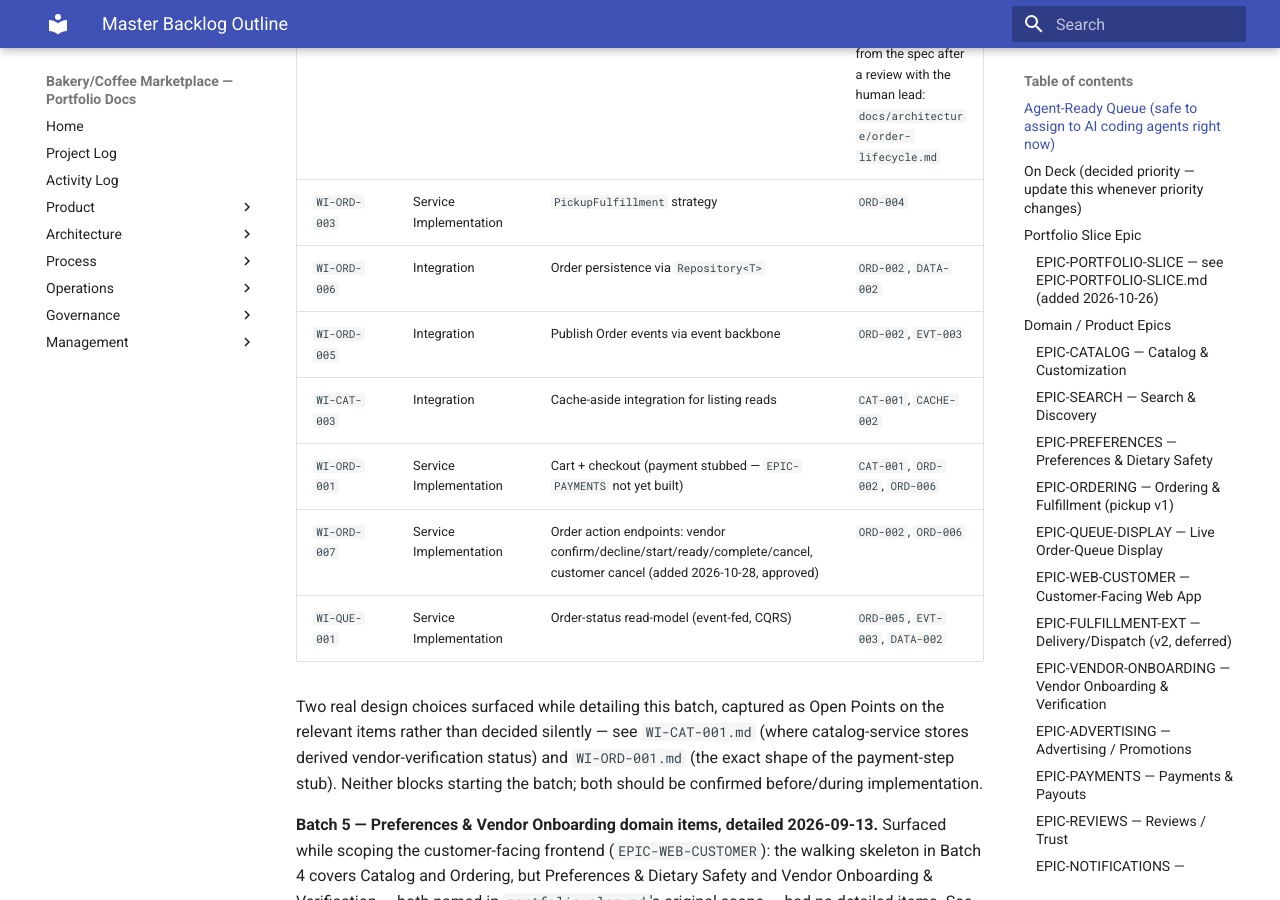
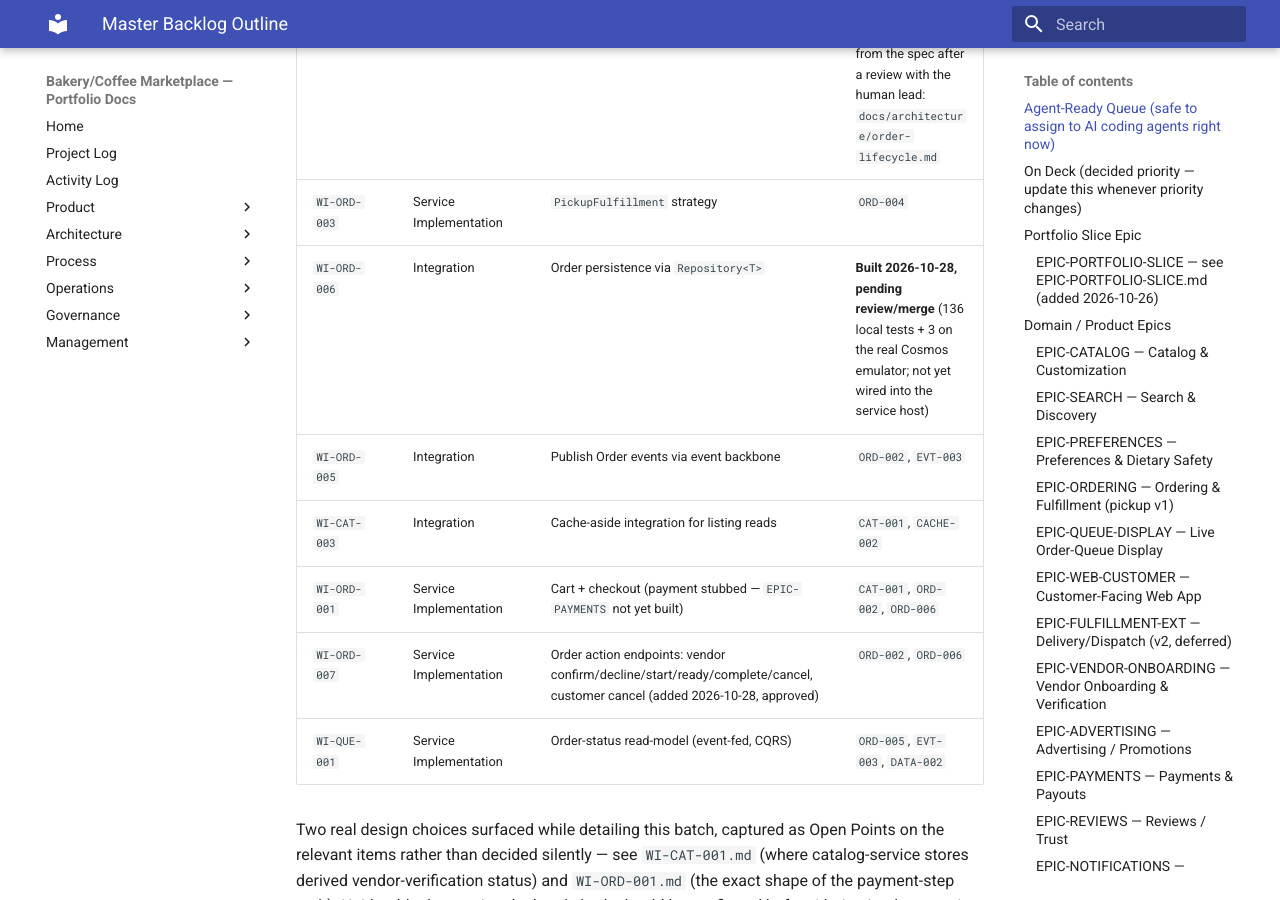
Before and after one commit to benjamin-hedrick/bakery-marketplace, an MkDocs documentation site: the page built from docs/product/backlog/MASTER-BACKLOG-OUTLINE.md, in a window 1280 px wide and 900 px high, scrolled down 3440 px. Built offline with MkDocs 1.6.1 and Material for MkDocs 9.7.7, drawn with Linux system fonts in a browser that asks for light colours.

Commit message:
WI-ORD-006: outcome note, outline, quality-gate row for the emulator tests
Co-Authored-By: Claude Sonnet 5.5 <noreply@anthropic.com>

```diff
--- a/docs/product/backlog/MASTER-BACKLOG-OUTLINE.md
+++ b/docs/product/backlog/MASTER-BACKLOG-OUTLINE.md
@@ -53,7 +53,7 @@ Related trackers, not duplicated here: `docs/product/backlog/PARKING-LOT.md` (tr
 | `WI-CAT-001` | Service Implementation | Listing CRUD + modifier/allergy model | `DATA-002`, `EVT-003`, `AUTH-002`, `DEV-001` |
 | `WI-ORD-002` | Service Implementation | `Order` aggregate + lifecycle states | **Built 2026-10-28, pending review/merge** (branch `feature/slice-ordering`): in-memory aggregate, 114 local tests, not run on Azure. Lifecycle changed from the spec after a review with the human lead: `docs/architecture/order-lifecycle.md` |
 | `WI-ORD-003` | Service Implementation | `PickupFulfillment` strategy | `ORD-004` |
-| `WI-ORD-006` | Integration | Order persistence via `Repository<T>` | `ORD-002`, `DATA-002` |
+| `WI-ORD-006` | Integration | Order persistence via `Repository<T>` | **Built 2026-10-28, pending review/merge** (136 local tests + 3 on the real Cosmos emulator; not yet wired into the service host) |
 | `WI-ORD-005` | Integration | Publish Order events via event backbone | `ORD-002`, `EVT-003` |
 | `WI-CAT-003` | Integration | Cache-aside integration for listing reads | `CAT-001`, `CACHE-002` |
 | `WI-ORD-001` | Service Implementation | Cart + checkout (payment stubbed — `EPIC-PAYMENTS` not yet built) | `CAT-001`, `ORD-002`, `ORD-006` |
```
Also changed, not shown: docs/process/quality-gates.md (+1 -0 lines), docs/product/backlog/WI-ORD-006.md (+2 -0 lines).
